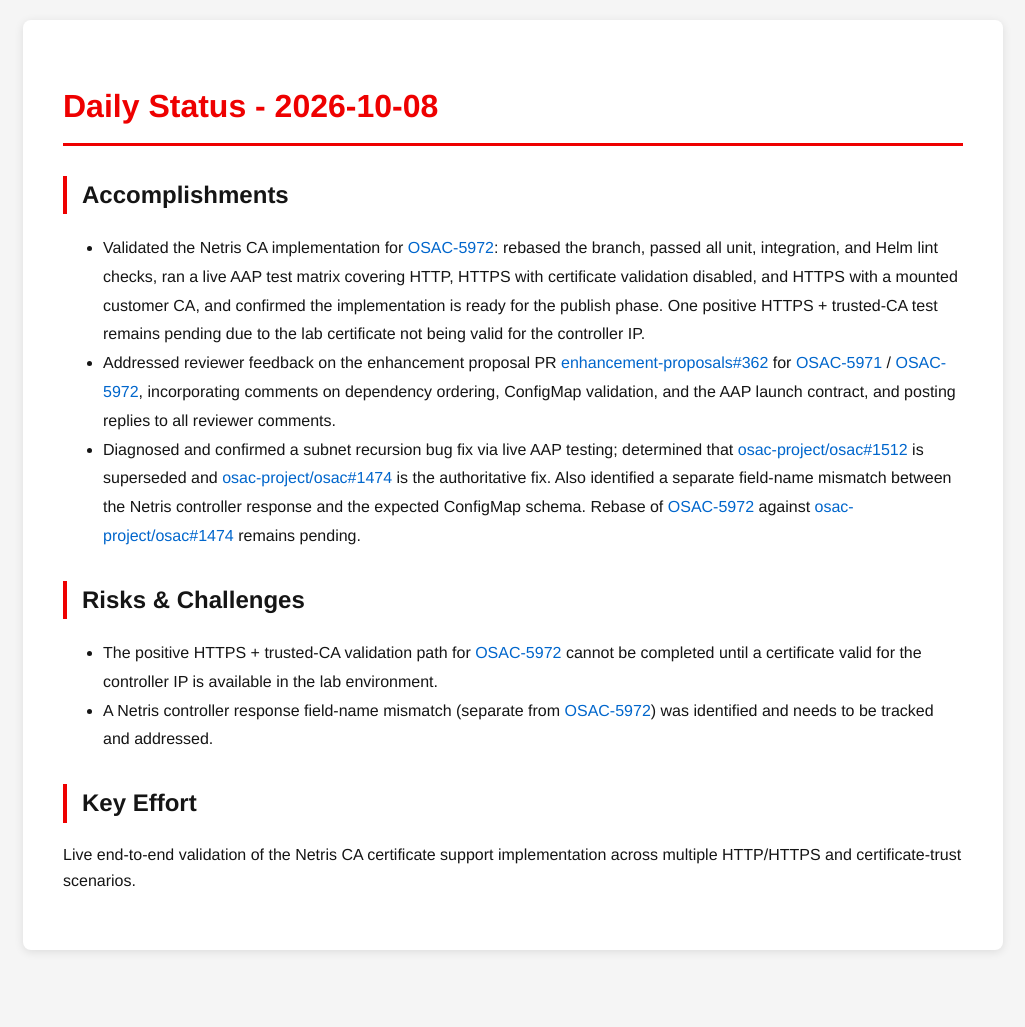
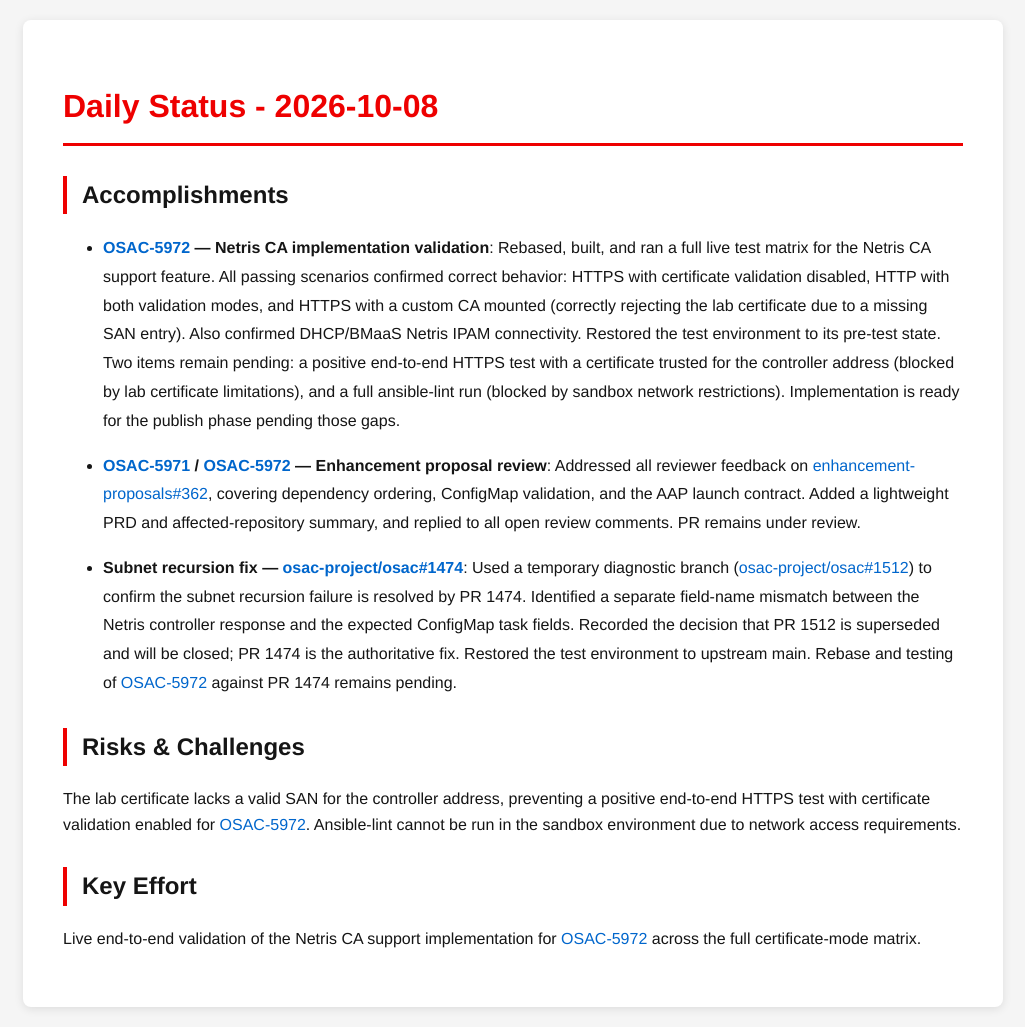
Before and after one commit to tzvatot/daily-status, a Jekyll site: the page built from 2026-10-08.md, in a window 1280 px wide. Shown: the whole page, without its empty margins (127-1152 px from the left). Built offline with Jekyll 4.4.1, drawn with Linux system fonts in a browser that asks for light colours; before the commit the page ends 970 px from its top, so only the background shows below that.

Commit message:
Daily status update - 2026-10-08

```diff
--- a/2026-10-08.md
+++ b/2026-10-08.md
@@ -7,13 +7,17 @@
 # Daily Status - 2026-10-08
 
 ## Accomplishments
-- Validated the Netris CA implementation for [OSAC-5972](https://redhat.atlassian.net/browse/OSAC-5972): rebased the branch, passed all unit, integration, and Helm lint checks, ran a live AAP test matrix covering HTTP, HTTPS with certificate validation disabled, and HTTPS with a mounted customer CA, and confirmed the implementation is ready for the publish phase. One positive HTTPS + trusted-CA test remains pending due to the lab certificate not being valid for the controller IP.
-- Addressed reviewer feedback on the enhancement proposal PR [enhancement-proposals#362](https://github.com/osac-project/enhancement-proposals/pull/362) for [OSAC-5971](https://redhat.atlassian.net/browse/OSAC-5971) / [OSAC-5972](https://redhat.atlassian.net/browse/OSAC-5972), incorporating comments on dependency ordering, ConfigMap validation, and the AAP launch contract, and posting replies to all reviewer comments.
-- Diagnosed and confirmed a subnet recursion bug fix via live AAP testing; determined that [osac-project/osac#1512](https://github.com/osac-project/osac/pull/1512) is superseded and [osac-project/osac#1474](https://github.com/osac-project/osac/pull/1474) is the authoritative fix. Also identified a separate field-name mismatch between the Netris controller response and the expected ConfigMap schema. Rebase of [OSAC-5972](https://redhat.atlassian.net/browse/OSAC-5972) against [osac-project/osac#1474](https://github.com/osac-project/osac/pull/1474) remains pending.
+
+- **[OSAC-5972](https://redhat.atlassian.net/browse/OSAC-5972) — Netris CA implementation validation**: Rebased, built, and ran a full live test matrix for the Netris CA support feature. All passing scenarios confirmed correct behavior: HTTPS with certificate validation disabled, HTTP with both validation modes, and HTTPS with a custom CA mounted (correctly rejecting the lab certificate due to a missing SAN entry). Also confirmed DHCP/BMaaS Netris IPAM connectivity. Restored the test environment to its pre-test state. Two items remain pending: a positive end-to-end HTTPS test with a certificate trusted for the controller address (blocked by lab certificate limitations), and a full ansible-lint run (blocked by sandbox network restrictions). Implementation is ready for the publish phase pending those gaps.
+
+- **[OSAC-5971](https://redhat.atlassian.net/browse/OSAC-5971) / [OSAC-5972](https://redhat.atlassian.net/browse/OSAC-5972) — Enhancement proposal review**: Addressed all reviewer feedback on [enhancement-proposals#362](https://github.com/osac-project/enhancement-proposals/pull/362), covering dependency ordering, ConfigMap validation, and the AAP launch contract. Added a lightweight PRD and affected-repository summary, and replied to all open review comments. PR remains under review.
+
+- **Subnet recursion fix — [osac-project/osac#1474](https://github.com/osac-project/osac/pull/1474)**: Used a temporary diagnostic branch ([osac-project/osac#1512](https://github.com/osac-project/osac/pull/1512)) to confirm the subnet recursion failure is resolved by PR 1474. Identified a separate field-name mismatch between the Netris controller response and the expected ConfigMap task fields. Recorded the decision that PR 1512 is superseded and will be closed; PR 1474 is the authoritative fix. Restored the test environment to upstream main. Rebase and testing of [OSAC-5972](https://redhat.atlassian.net/browse/OSAC-5972) against PR 1474 remains pending.
 
 ## Risks & Challenges
-- The positive HTTPS + trusted-CA validation path for [OSAC-5972](https://redhat.atlassian.net/browse/OSAC-5972) cannot be completed until a certificate valid for the controller IP is available in the lab environment.
-- A Netris controller response field-name mismatch (separate from [OSAC-5972](https://redhat.atlassian.net/browse/OSAC-5972)) was identified and needs to be tracked and addressed.
+
+The lab certificate lacks a valid SAN for the controller address, preventing a positive end-to-end HTTPS test with certificate validation enabled for [OSAC-5972](https://redhat.atlassian.net/browse/OSAC-5972). Ansible-lint cannot be run in the sandbox environment due to network access requirements.
 
 ## Key Effort
-Live end-to-end validation of the Netris CA certificate support implementation across multiple HTTP/HTTPS and certificate-trust scenarios.
+
+Live end-to-end validation of the Netris CA support implementation for [OSAC-5972](https://redhat.atlassian.net/browse/OSAC-5972) across the full certificate-mode matrix.
```
